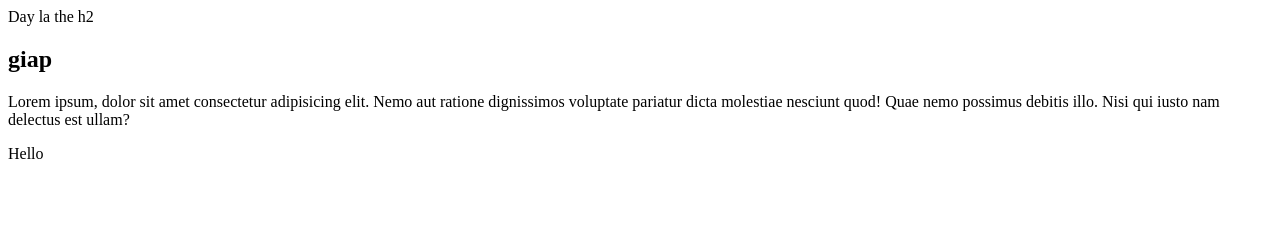
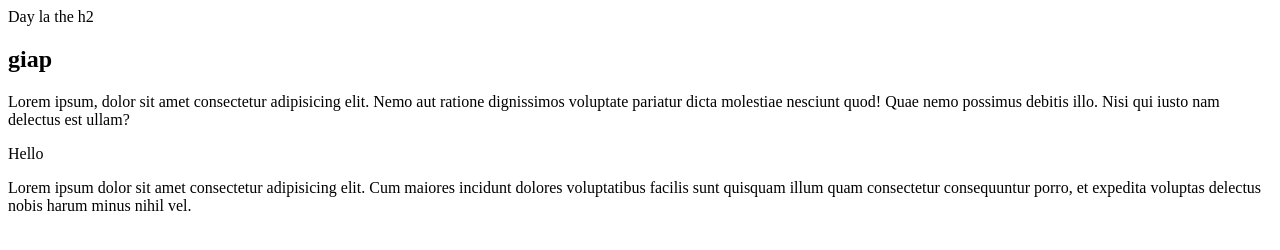
Before and after one commit to Giap0201/test, a plain HTML site: page index.html in a window 1280 px wide. Drawn offline with Linux system fonts and the light colour scheme.

Commit message:
update index

```diff
--- a/index.html
+++ b/index.html
@@ -16,5 +16,6 @@
     <div class="inner-content">
         Hello
     </div>
+    <p>Lorem ipsum dolor sit amet consectetur adipisicing elit. Cum maiores incidunt dolores voluptatibus facilis sunt quisquam illum quam consectetur consequuntur porro, et expedita voluptas delectus nobis harum minus nihil vel.</p>
 </body>
 </html>
```
